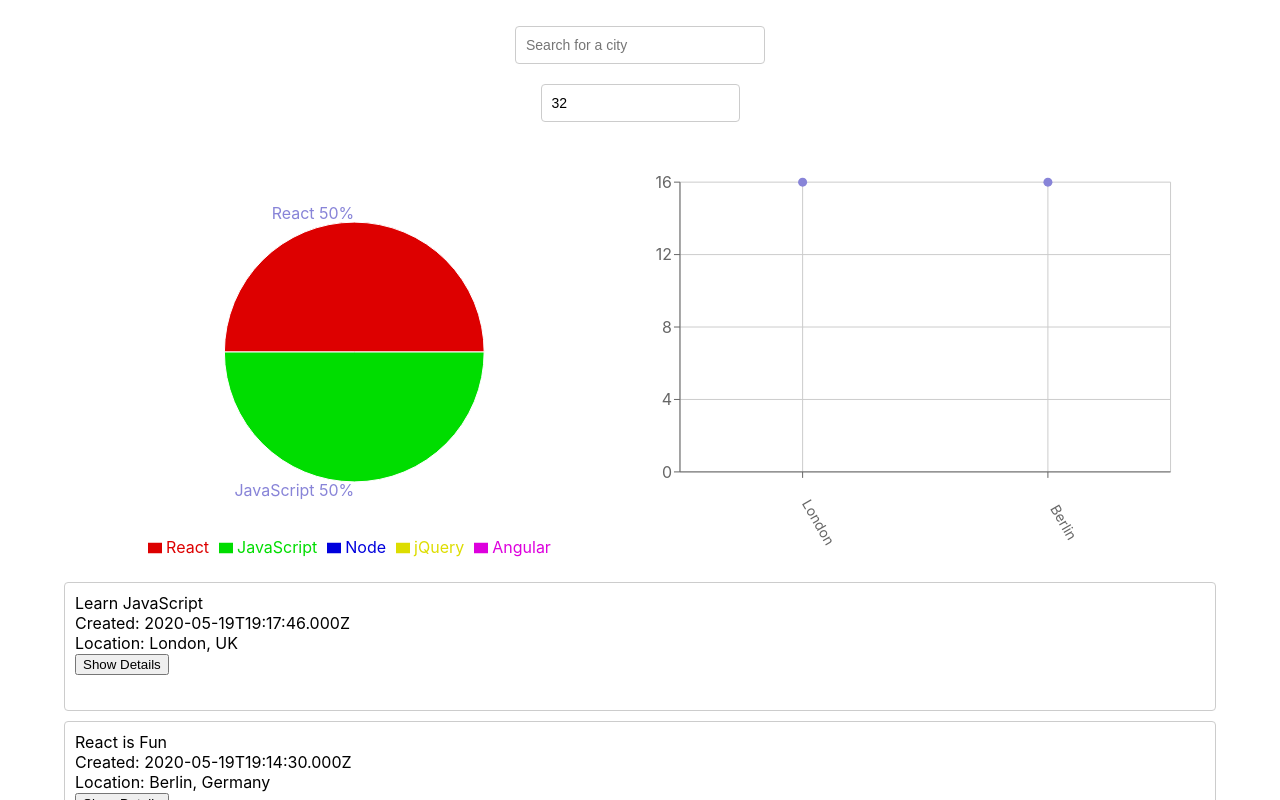
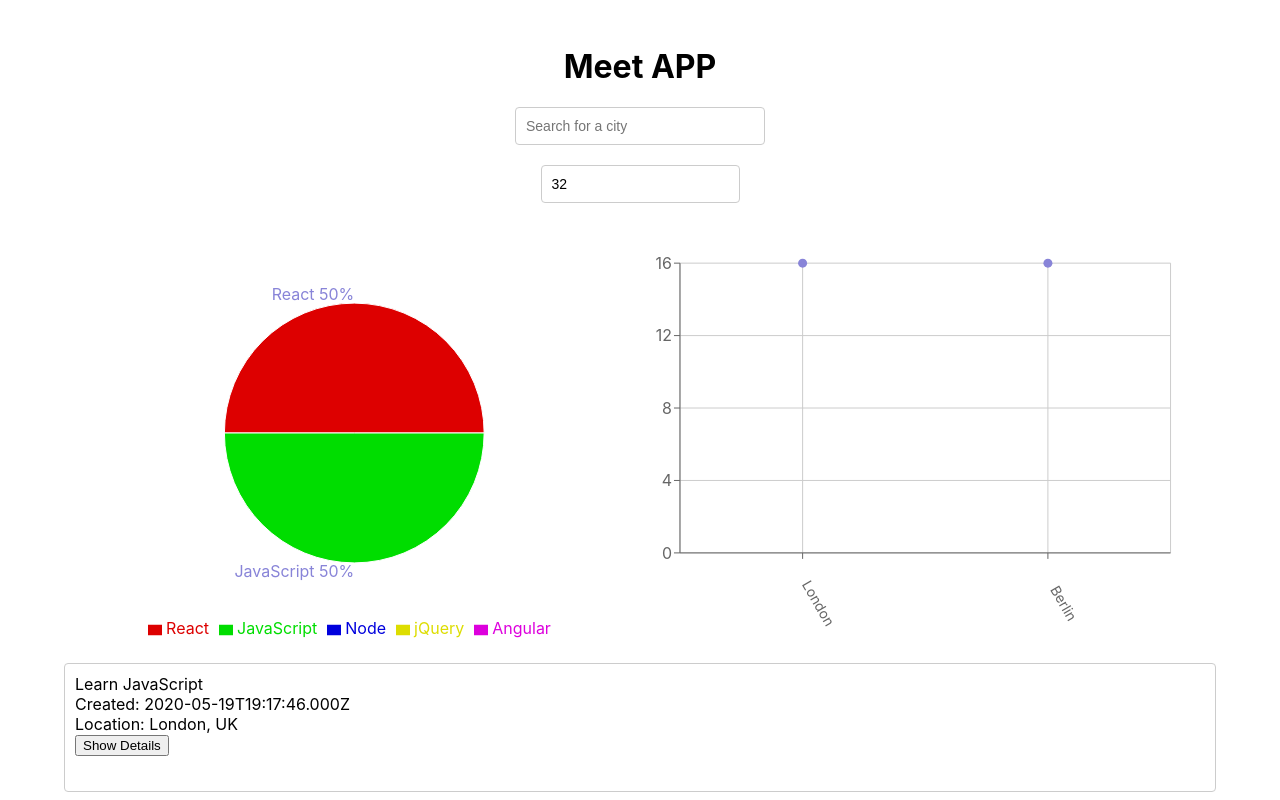
Before and after one commit to khafiz12/meet, a React (Create React App) app: page / in a window 1280 px wide. Shown: the top 800 px of the page. Built offline with nearby package versions, Linux system fonts and the light colour scheme; what atatus-spa would draw is missing.

Commit message:
applied header to meet app

```diff
--- a/src/App.js
+++ b/src/App.js
@@ -43,6 +43,7 @@ const App = () => {
       {infoAlert.length ? <InfoAlert text={infoAlert} />:null}
       {errorAlert.length ? <ErrorAlert text={errorAlert} />:null }
       {warningAlert.length ? <WarningAlert text={warningAlert} />:null} </div>
+     <h1 className="Meet-header"> Meet APP</h1>
      <CitySearch allLocations={allLocations}
      setCurrentCity={setCurrentCity}
      setInfoAlert={setInfoAlert} />
```
Also changed, not shown: 1 other file (tests, documents, lock files or other folders).
